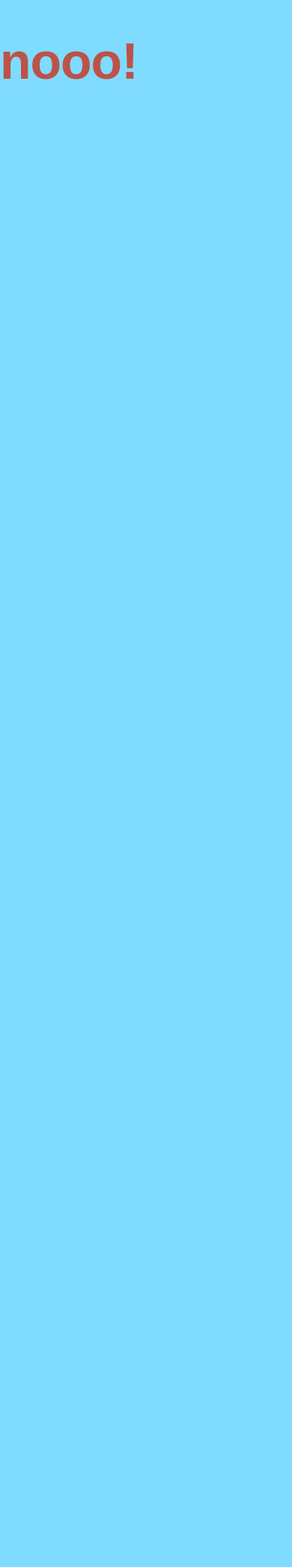
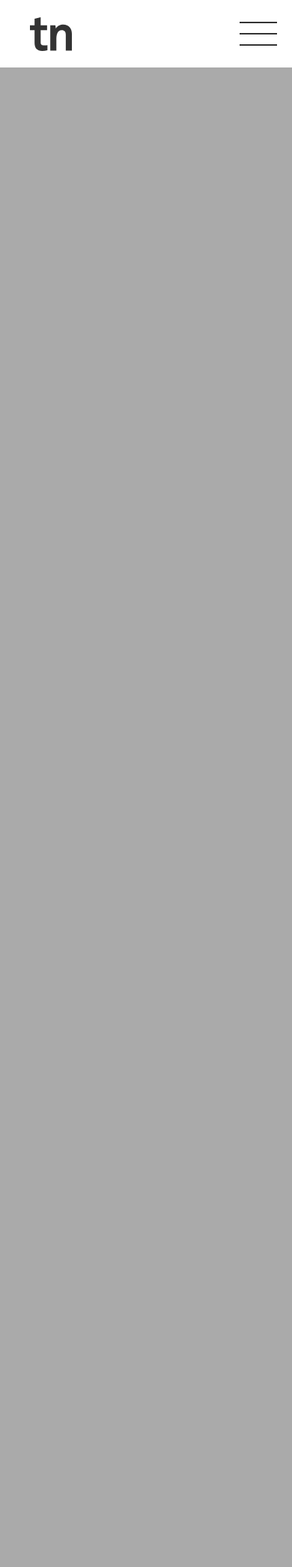
Before and after one commit to LolitaCode/design-code, a Jekyll site: the page built from index.html, in a window 390 px wide. Shown: the whole page at 75% size. Built offline with Jekyll 4.4.1, drawn with Linux system fonts in a browser that asks for light colours; Markdown is read by kramdown in place of the engine named in the settings; before the commit the page ends 900 px from its top, so only the background shows below that.

Commit message:
Finish responsive header v1

```diff
--- /dev/null
+++ b/_includes/header.html
@@ -0,0 +1 @@
+<div class="mobile-nav"><ul><li><a href="#about">About</a></li><li><a href="#youtube">Youtube</a></li><li><a href="#mentoring">Mentoring</a></li><li><a href="#Design">Design</a></li><li><a href="#notes">Notes</a></li><li><a href="#contact">Contact</a></li></ul></div><header><div class="header-position"><h1 class="logo">Vame</h1><nav class="site-nav"><ul><li><a href="#about">About</a></li><li><a href="#youtube">Youtube</a></li><li><a href="#mentoring">Mentoring</a></li><li><a href="#Design">Design</a></li><li><a href="#notes">Notes</a></li><li><a href="#contact">Contact</a></li></ul></nav><a href="mail:to:ariano@example.com" class="email-link">+email me</a><div class="mobile-nav-toggle"><span></span></div></div></header>
--- a/_includes/hello.html
+++ /dev/null
@@ -1 +0,0 @@
-<h1>nooo! </h1>
--- a/_jadefiles/hello.jade
+++ /dev/null
@@ -1 +0,0 @@
-h1 nooo!
--- a/assets/css/1-base/_vars.sass
+++ b/assets/css/1-base/_vars.sass
@@ -29,7 +29,7 @@
 $primary-color: #F6C
 $text-color: #2E2D33
 $accent-color: #BD5248
-$bg-color: $aqua
+$bg-color: $gray
 $link-color: $accent-color
 $selection-color: #FFF498
 
--- /dev/null
+++ b/assets/css/3-layouts/home.sass
@@ -0,0 +1,6 @@
+.home-wrap
+  display: flex
+  min-height: 100vh
+
+  @media(max-width: 775px)
+    display: block
--- a/assets/css/main.css
+++ b/assets/css/main.css
@@ -430,10 +430,155 @@
   -webkit-tap-highlight-color: #FFF498; }
 
 body {
-  background: #7FDBFF;
+  background: #aaa;
   font-size: 14px;
   line-height: 1.6;
   font-family: 'Open Sans' sans-serif;
   color: #2E2D33;
   -webkit-font-smoothing: antialiased;
   -webkit-text-size-adjust: 100%; }
+
+.home-wrap header {
+  background: white;
+  padding: 30px 0;
+  width: 135px; }
+  .home-wrap header .header-position {
+    position: fixed;
+    top: 30px;
+    left: 0;
+    bottom: 30px;
+    width: 135px;
+    display: -webkit-box;
+    display: -webkit-flex;
+    display: -ms-flexbox;
+    display: flex;
+    -webkit-box-orient: vertical;
+    -webkit-box-direction: normal;
+    -webkit-flex-direction: column;
+        -ms-flex-direction: column;
+            flex-direction: column;
+    -webkit-box-pack: justify;
+    -webkit-justify-content: space-between;
+        -ms-flex-pack: justify;
+            justify-content: space-between; }
+    .home-wrap header .header-position .logo {
+      overflow: hidden;
+      text-indent: 101%;
+      white-space: nowrap;
+      max-width: 135px;
+      height: 80px;
+      background-image: url(/assets/images/travislogo.svg);
+      background-repeat: no-repeat;
+      background-position: center;
+      background-size: contain;
+      padding: 0;
+      margin: 0; }
+    .home-wrap header .header-position .site-nav ul {
+      list-style: none;
+      margin: 20px 0;
+      padding: 0 20px 0 0;
+      text-align: right; }
+      .home-wrap header .header-position .site-nav ul li {
+        margin-bottom: 10px; }
+        .home-wrap header .header-position .site-nav ul li:last-child {
+          margin-bottom: 0; }
+    .home-wrap header .header-position .email-link {
+      display: block;
+      padding-right: 20px;
+      text-align: right; }
+    .home-wrap header .header-position .mobile-nav-toggle {
+      display: none;
+      width: 50px;
+      height: 50px;
+      margin-right: 20px;
+      -webkit-box-align: center;
+      -webkit-align-items: center;
+          -ms-flex-align: center;
+              align-items: center;
+      cursor: pointer; }
+      .home-wrap header .header-position .mobile-nav-toggle span, .home-wrap header .header-position .mobile-nav-toggle span:before, .home-wrap header .header-position .mobile-nav-toggle span:after {
+        content: "";
+        display: block;
+        height: 2px;
+        width: 100%;
+        background: #333;
+        position: relative;
+        -webkit-transition: all 0.3s ease-in-out;
+                transition: all 0.3s ease-in-out; }
+      .home-wrap header .header-position .mobile-nav-toggle span:before {
+        top: 15px; }
+      .home-wrap header .header-position .mobile-nav-toggle span:after {
+        bottom: 17px; }
+      .home-wrap header .header-position .mobile-nav-toggle.is-open span {
+        background: transparent; }
+      .home-wrap header .header-position .mobile-nav-toggle.is-open span:before,
+      .home-wrap header .header-position .mobile-nav-toggle.is-open span:after {
+        -webkit-transform-origin: center;
+                transform-origin: center;
+        -webkit-transform: rotate(45deg);
+                transform: rotate(45deg);
+        top: 0; }
+      .home-wrap header .header-position .mobile-nav-toggle.is-open span:after {
+        -webkit-transform: rotate(-45deg);
+                transform: rotate(-45deg); }
+
+.home-wrap .mobile-nav {
+  display: none;
+  position: absolute;
+  width: 100%;
+  background: white;
+  padding: 30px 0 20px;
+  -webkit-transform: translateY(-100%);
+          transform: translateY(-100%);
+  -webkit-transition: all 0.3s ease-in-out;
+          transition: all 0.3s ease-in-out; }
+  .home-wrap .mobile-nav ul {
+    list-style: none;
+    margin: 0;
+    padding: 0; }
+    .home-wrap .mobile-nav ul li {
+      text-align: center;
+      margin-bottom: 10px; }
+
+@media (max-width: 775px) {
+  .home-wrap header {
+    width: auto;
+    padding: 20px 0; }
+    .home-wrap header .header-position {
+      width: auto;
+      position: relative;
+      top: auto;
+      bottom: auto;
+      left: auto;
+      -webkit-box-orient: horizontal;
+      -webkit-box-direction: normal;
+      -webkit-flex-direction: row;
+          -ms-flex-direction: row;
+              flex-direction: row;
+      -webkit-box-align: center;
+      -webkit-align-items: center;
+          -ms-flex-align: center;
+              align-items: center; }
+      .home-wrap header .header-position .site-nav, .home-wrap header .header-position .email-link {
+        display: none; }
+      .home-wrap header .header-position .logo {
+        height: 45px; }
+      .home-wrap header .header-position .mobile-nav-toggle {
+        display: -webkit-box;
+        display: -webkit-flex;
+        display: -ms-flexbox;
+        display: flex; }
+  .home-wrap .mobile-nav.is-open {
+    display: block;
+    -webkit-transform: translateY(0%);
+            transform: translateY(0%); } }
+
+.home-wrap {
+  display: -webkit-box;
+  display: -webkit-flex;
+  display: -ms-flexbox;
+  display: flex;
+  min-height: 100vh; }
+  @media (max-width: 775px) {
+    .home-wrap {
+      display: block; } }
--- a/assets/css/main.scss
+++ b/assets/css/main.scss
@@ -3,3 +3,7 @@
 
 @import "1-base/vars";
 @import "1-base/base";
+
+@import "2-modules/header";
+
+@import "3-layouts/home";
--- a/index.html
+++ b/index.html
@@ -2,5 +2,13 @@
 layout: default
 title: New Website
 ---
+<div class="home-wrap">
 
-{% include hello.html %}
+  {% include header.html %}
+
+  <div class="home-sections">
+    <!-- all the sections here -->
+    <div style="height: 2000px"></div>
+  </div>
+
+</div>
```
Also changed, not shown: _jadefiles/header.jade (added, +22 -0 lines), assets/css/2-modules/header.sass (added, +129 -0 lines), assets/images/travislogo.svg (added).
